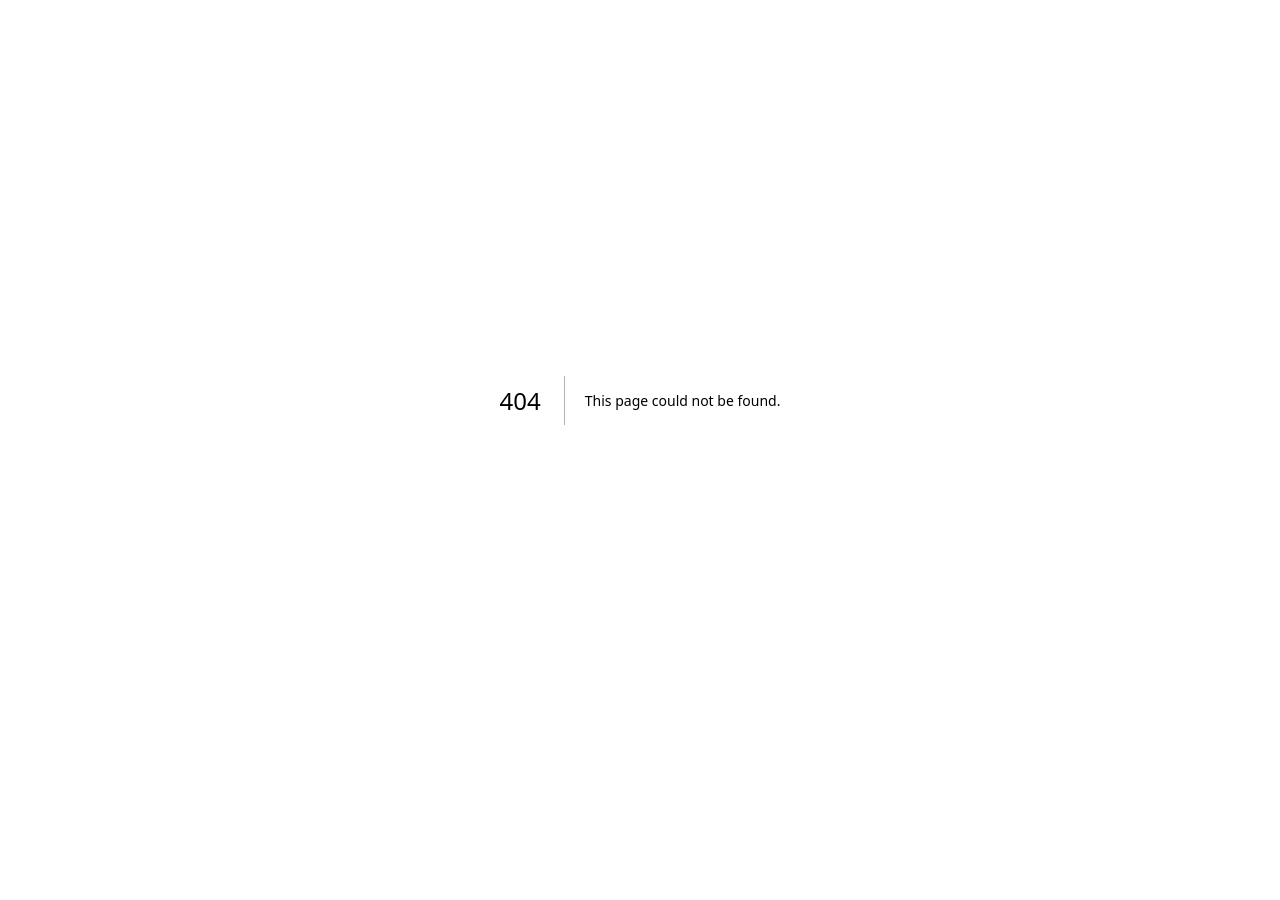
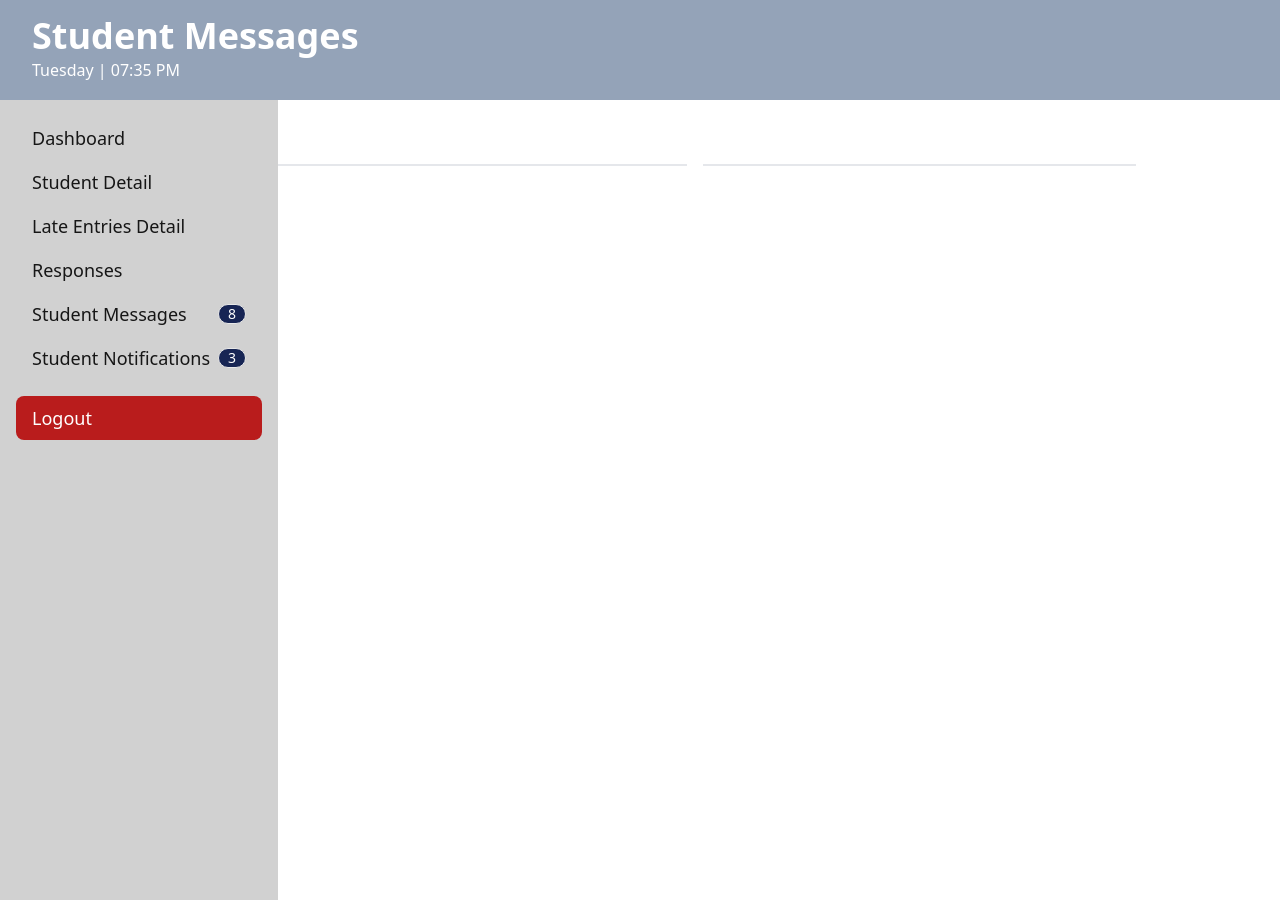
Before and after one commit to Shuaibullattil/lateCheck, a Next.js app in the folder sampleone/: page /dashboard/student-messages in a window 1280 px wide. Before the commit this address had no page. Before the commit the page ends 800 px from the top, so only its background shows below. Built offline with nearby package versions, Linux system fonts and the light colour scheme.

Commit message:
sxdfcgvbhjn

```diff
--- a/sampleone/src/app/chat/page.tsx
+++ b/sampleone/src/app/chat/page.tsx
@@ -82,9 +82,11 @@ export default function Chat() {
                             onChange={(e) => setMessage(e.target.value)}
                             className="flex-1 px-3 py-2 rounded-lg border border-gray-300 focus:outline-none focus:ring-2 focus:ring-green-500"
                         />
-                        <button type="submit" className="p-2 bg-green-600 text-white rounded-full hover:bg-green-700">
-                            <img src="/send-icon.svg" alt="Send" className="h-6 w-6" />
-                        </button>
+                        <div className="px-2">
+                            <button type="submit" className="p-2 bg-green-600 text-white rounded-full hover:bg-green-700">
+                                <img src="/send-icon.svg" alt="Send" className="h-6 w-6" />
+                            </button>
+                        </div>
                     </form>
                 </div>
             </footer>
--- a/sampleone/src/app/components/sidebar.tsx
+++ b/sampleone/src/app/components/sidebar.tsx
@@ -14,7 +14,7 @@ const SideBar = () => {
                             <li><a href='/studentdetail'>Student Detail</a></li>
                             <li><a>Late Entries Detail</a></li>
                             <li><a>Responses</a></li>
-                            <li><a>Student Complaints<div className="badge bg-blue-950 text-white">8</div></a></li>
+                            <li><a href='/dashboard/student-messages'>Student Messages<div className="badge bg-blue-950 text-white">8</div></a></li>
                             <li><a href='/notifications'>Student Notifications<div className="badge bg-blue-950 text-white">3</div></a></li>
                             <li><a className='bg-red-700 text-white mt-4'>Logout</a></li>
                         </ul>
--- a/sampleone/src/app/dashboard/qrcode/page.tsx
+++ b/sampleone/src/app/dashboard/qrcode/page.tsx
@@ -2,7 +2,7 @@
 import { QRCodeCanvas } from "qrcode.react";
 
 const QrGenerator = () => {
-  const formUrl = "https://192.168.255.209:3000/late-entry-form"; // Change to your actual URL
+  const formUrl = "https://192.168.146.209:3000/late-entry-form"; // Change to your actual URL
 
   return <QRCodeCanvas value={formUrl} size={200} />;
 };
--- /dev/null
+++ b/sampleone/src/app/dashboard/student-messages/page.tsx
@@ -0,0 +1,52 @@
+// pages/dashboard.tsx
+import React from 'react';
+import SideBar from '../../components/sidebar';
+
+const daysOfWeek = ["Sunday", "Monday", "Tuesday", "Wednesday", "Thursday", "Friday", "Saturday"];
+const today = new Date();
+const weekDay = daysOfWeek[today.getDay()];
+
+const now = new Date();
+let hours = now.getHours(); // Get the hour (0-23)
+const minutes = now.getMinutes(); // Get the minutes (0-59)
+
+// Determine AM/PM
+const ampm = hours >= 12 ? 'PM' : 'AM';
+
+// Convert to 12-hour format
+hours = hours % 12;
+hours = hours ? hours : 12; // Handle the case when hours == 0 (midnight)
+
+// Format minutes to always show two digits
+const formattedTime = `${hours.toString().padStart(2, '0')}:${minutes.toString().padStart(2, '0')} ${ampm}`;
+
+
+export default function Dashboard() {
+    return (
+        <div>
+            <div className='grid grid-cols-12 bg-slate-400 '>
+                <div className=' prose items-center col-span-12 ml-8 mt-4 mb-4'>
+                    <h1 className='m-0 text-white'>Student Messages</h1>
+                    <h5 className='m-0 text-white'>{weekDay} | {formattedTime}</h5>
+                </div>
+            </div>
+            <div className='grid grid-cols-12'>
+                <div className='sm:col-span-2 hidden md:block bg-base-300 h-100vw'>
+                    <SideBar />
+                </div>
+                <div className='sm:col-span-10 col-span-12 bg-white mt-16 ml-10'>
+                    <div className='grid grid-cols-9 gap-4 justify-start pr-8'>
+                        <div className='col-span-9 sm:col-span-4 border shadow-xl '>
+
+                        </div>
+
+                        <div className='col-span-9 sm:col-span-4 border shadow-xl'>
+
+                        </div>
+                    </div>
+                </div>
+            </div>
+        </div>
+
+    );
+}
```
Also changed, not shown: 1 other file (tests, documents, lock files or other folders).
